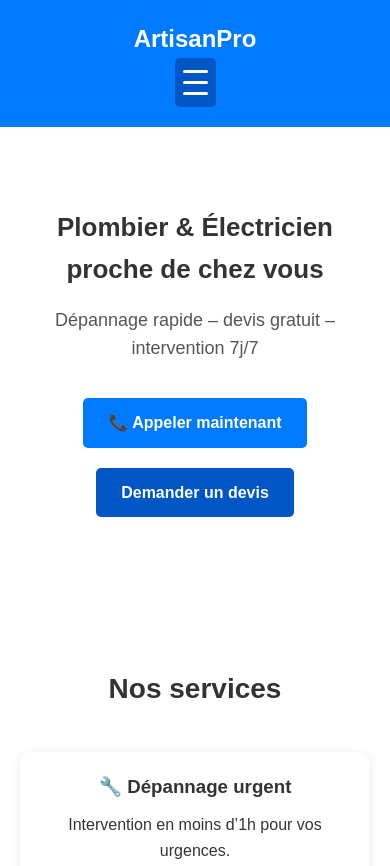
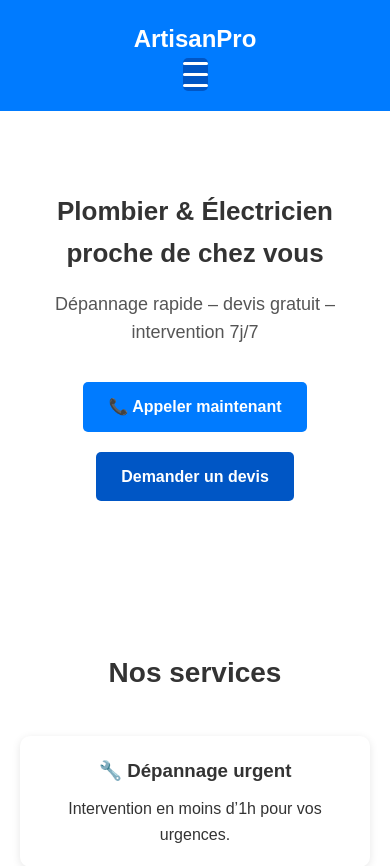
Before and after one commit to Jul1en-JS/ArtisanPro, a plain HTML site: page index.html in a window 390 px wide. Shown: the top 866 px of the page. Drawn offline with Linux system fonts and the light colour scheme.

Commit message:
Add files via upload

```diff
--- a/style.css
+++ b/style.css
@@ -234,7 +234,6 @@ footer {
     cursor: pointer;
     background: var(--secondary); /* fond derrière les trois barres */
     border: none;                 /* enlève le gris par défaut */
-    padding: 8px;                 /* espace autour des barres */
     border-radius: 5px;           /* arrondi du fond */
     z-index: 1000;                /* pour être au-dessus du contenu */
 }
```
